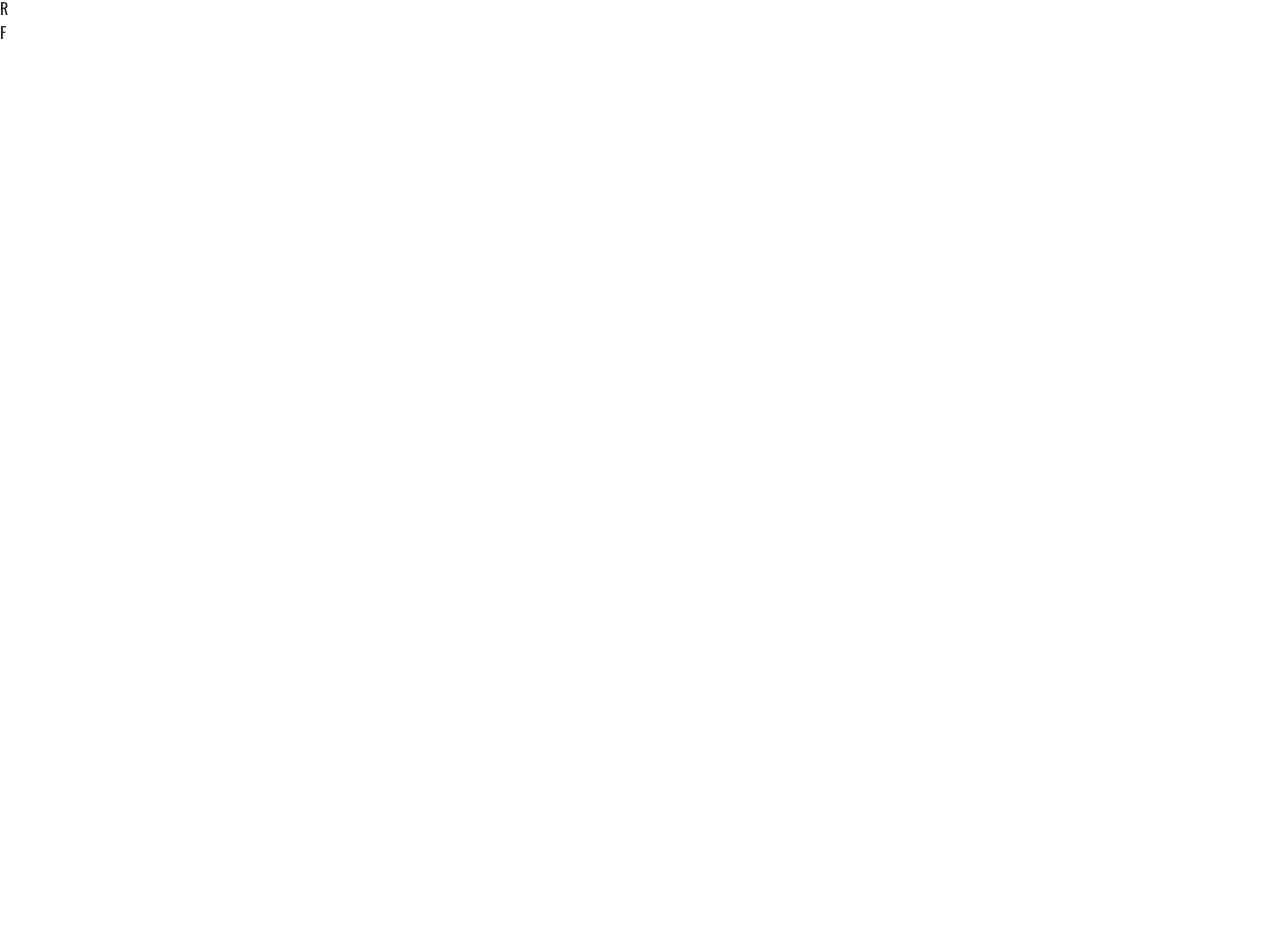
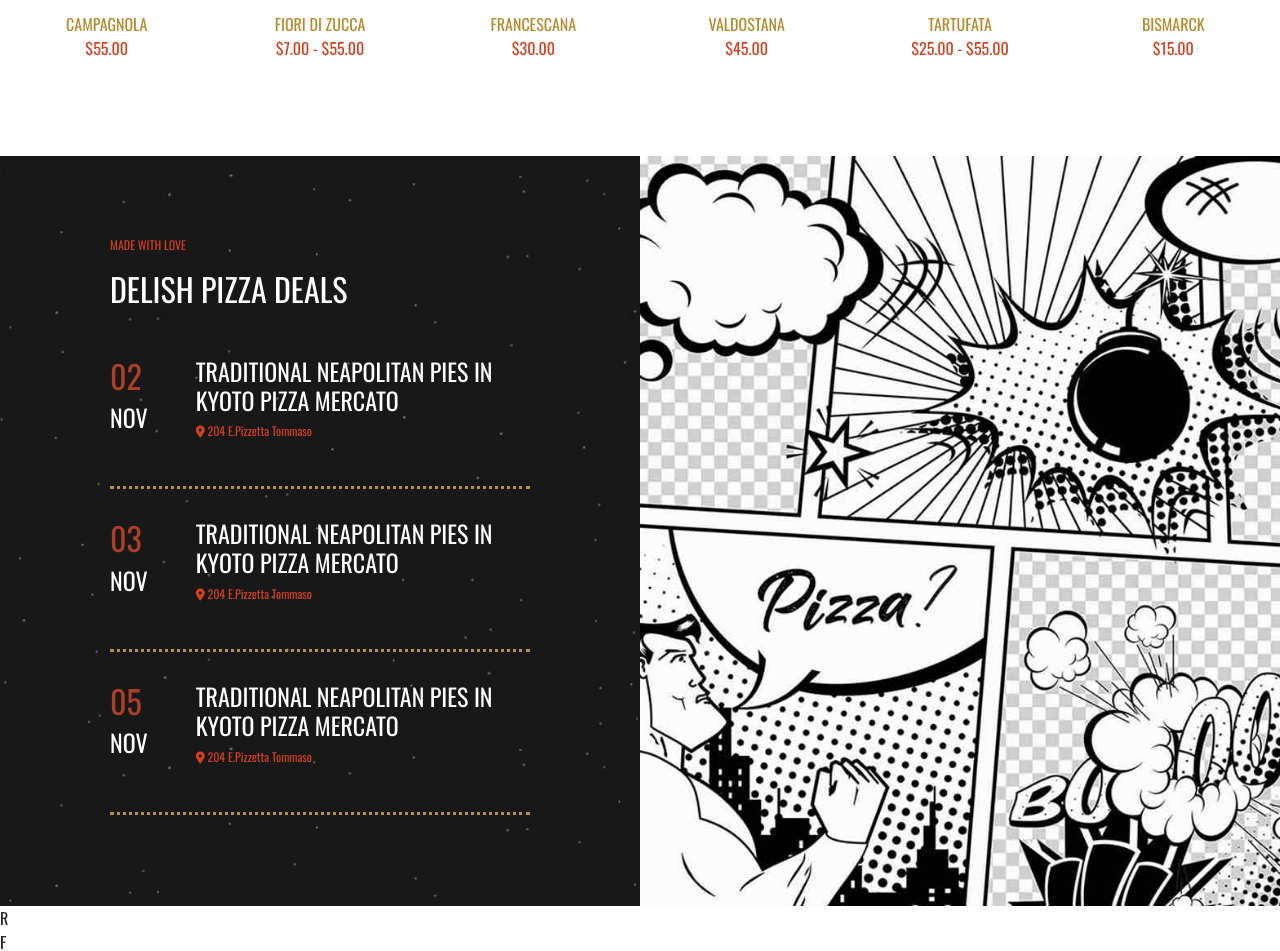
Before and after one commit to R3n1t0/proj-html-vuejs, a Vue app: page / in a window 1280 px wide. Shown: the part 3715-4666 px from the top of the page. Before the commit the page ends 3759 px from the top, so only its background shows below. Built offline with nearby package versions, Linux system fonts and the light colour scheme.

Commit message:
deals component

```diff
--- a/src/components/DealsComp.vue
+++ b/src/components/DealsComp.vue
@@ -1,5 +1,58 @@
 <template>
-  <div>D</div>
+  <div class="deals d-flex">
+    <div class="left">
+      <div class="title pb-4">
+        <p>MADE WITH LOVE</p>
+        <h2> DELISH PIZZA DEALS</h2>
+      </div>
+      <div class="dates mt-3">
+        <div class="date d-flex">
+          <div class="day pe-5">
+            <h2>02</h2>
+            <h4>NOV</h4>
+          </div>
+          <div class="location">
+            <h4>TRADITIONAL NEAPOLITAN PIES IN KYOTO PIZZA MERCATO</h4>
+            <p><i class="fa-solid fa-location-dot"></i> 204 E.Pizzetta Tommaso</p>
+          </div>
+        </div>
+        <div class="dots">
+        </div>
+      </div>
+      <div class="dates mt-3">
+        <div class="date d-flex">
+          <div class="day pe-5">
+            <h2>03</h2>
+            <h4>NOV</h4>
+          </div>
+          <div class="location">
+            <h4>TRADITIONAL NEAPOLITAN PIES IN KYOTO PIZZA MERCATO</h4>
+            <p><i class="fa-solid fa-location-dot"></i> 204 E.Pizzetta Tommaso</p>
+          </div>
+        </div>
+        <div class="dots">
+        </div>
+      </div>
+      <div class="dates mt-3">
+        <div class="date d-flex">
+          <div class="day pe-5">
+            <h2>05</h2>
+            <h4>NOV</h4>
+          </div>
+          <div class="location">
+            <h4>TRADITIONAL NEAPOLITAN PIES IN KYOTO PIZZA MERCATO</h4>
+            <p><i class="fa-solid fa-location-dot"></i> 204 E.Pizzetta Tommaso</p>
+          </div>
+        </div>
+        <div class="dots">
+        </div>
+      </div>
+    </div>
+
+    <div class="right">
+    </div>
+  </div>
+
 </template>
 
 <script>
@@ -9,5 +62,37 @@ export default {
 </script>
 
 <style lang="scss" scoped>
+.deals{
+  width: 100%;
+  height: 750px;
+  color: white;
+  .left, .right{
+    width: 50%;
+    height: 100%;
+    background-image: url("../assets/img/header-background.jpg");
+    background-size: cover;
+    background-position: center;
+    padding: 80px 110px;
+    p{
+      color: #d2401e;
+      font-size: 12px;
+    }
+    .day{
+      h2{
+        color: #ab4027;
+      }
+    }
+
+    .dots{
+      border-color: #b7903c;
+      border-bottom-style: dotted;
+      margin: 30px 0;
+    }
+
+  }
+  .right{
+    background-image: url("../assets/img/h3-img-5a.jpg");
+  }
+}
 
 </style>
--- a/src/components/FlavorsComp.vue
+++ b/src/components/FlavorsComp.vue
@@ -1,5 +1,5 @@
 <template>
-  <div class="flavors d-flex justify-content-center align-items-center flex-column">
+  <div class="flavors d-flex justify-content-center align-items-center flex-column py-5">
     <div class="best d-flex justify-content-center align-items-center flex-column py-5">
       <span class="red">CHOOSE YOURE FLAVOR</span>
       <h1 class="pb-2">THE BEST PIZZA IN TOWN</h1>
@@ -8,7 +8,7 @@
       </p>
     </div>
 
-    <div class="pizza-slider">
+    <div class="pizza-slider py-5">
       <div class="pizza-types d-flex justify-content-between">
 
         <div
@@ -16,7 +16,7 @@
           :key="index"
           class="pizza-card d-flex justify-content-center align-items-center flex-column">
           <img :src = "require(`../assets/img/h3-product-img-${pizza.src}.png`)" :alt="pizza.name">
-          <p class="pt-3 pb-0">{{pizza.name}}</p>
+          <p class="pt-4 pb-0 mb-0">{{pizza.name}}</p>
           <span>{{pizza.price}}</span>
         </div>
 
```
